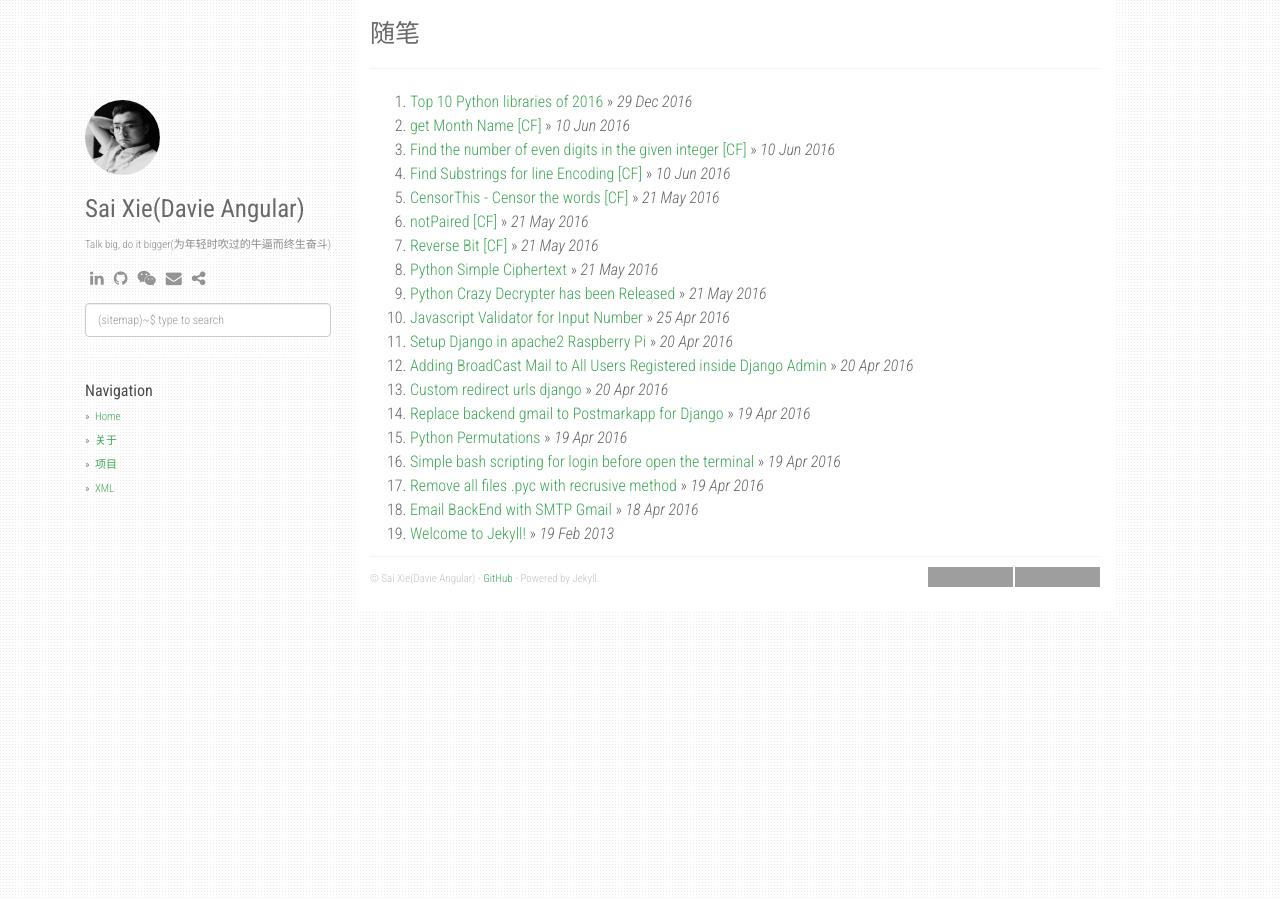
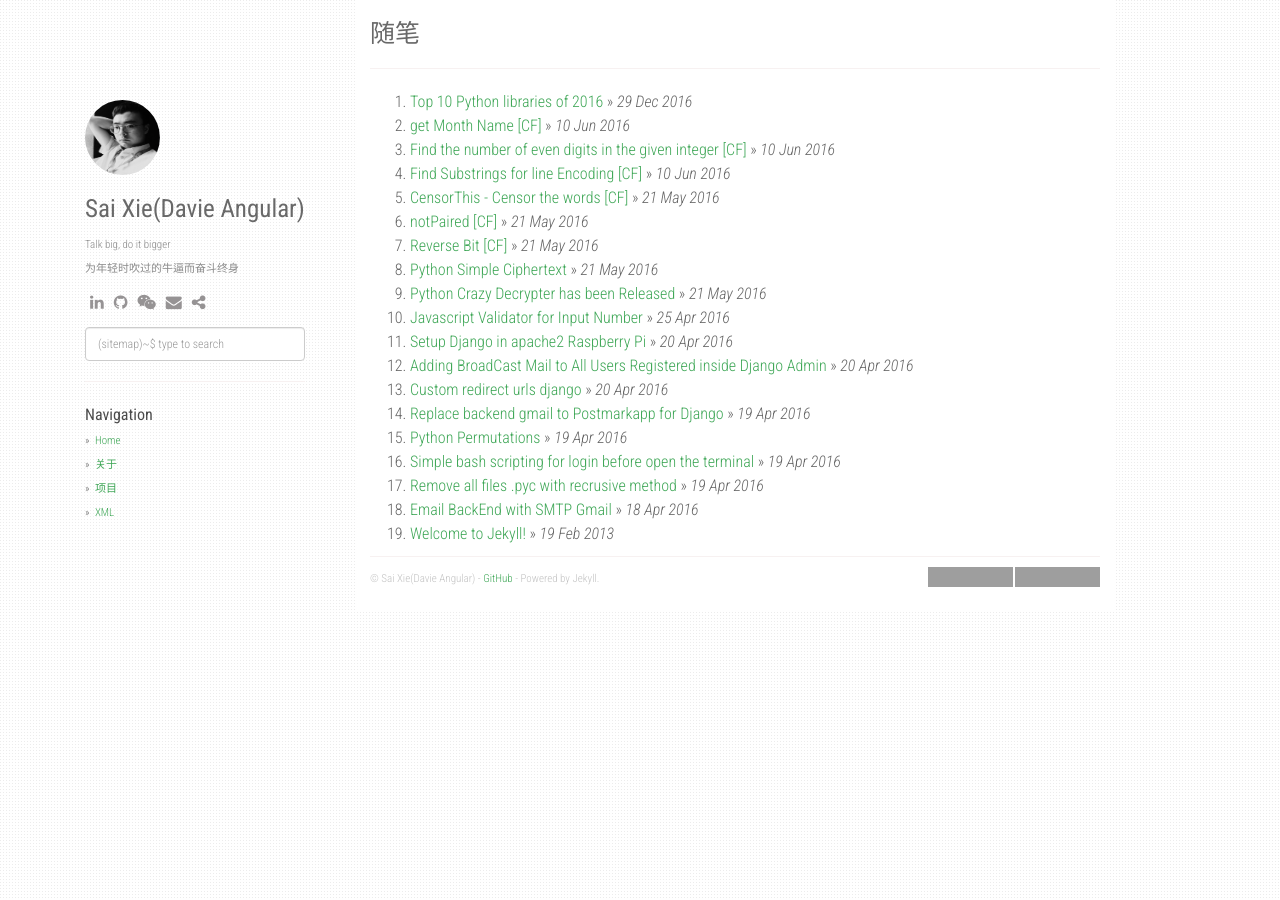
Before and after one commit to xiesai/xiesai.github.com, a Jekyll site: the page built from index.html, in a window 1280 px wide. Built offline with Jekyll 4.4.1, drawn with Linux system fonts in a browser that asks for light colours; nearby versions of some CDN libraries; the list of posts is cut into pages by our own code; grey boxes are pictures that could not be loaded.

Commit message:
Update _config.yml

```diff
--- a/_config.yml
+++ b/_config.yml
@@ -2,7 +2,7 @@ title: 随笔
 description: My Personal Stack Problems
 author: Sai Xie(Davie Angular)
 github: https://github.com/xiesai
-about:  Talk big, do it bigger(为年轻时吹过的牛逼而终生奋斗)
+about:  Talk big, do it bigger<p>为年轻时吹过的牛逼而奋斗终身</p>
 disqus_shortname: stackproblems
 google_analytics: UA-XXXXXXXX-Y
 avatar_url: /static/img/xiesai.png
```
